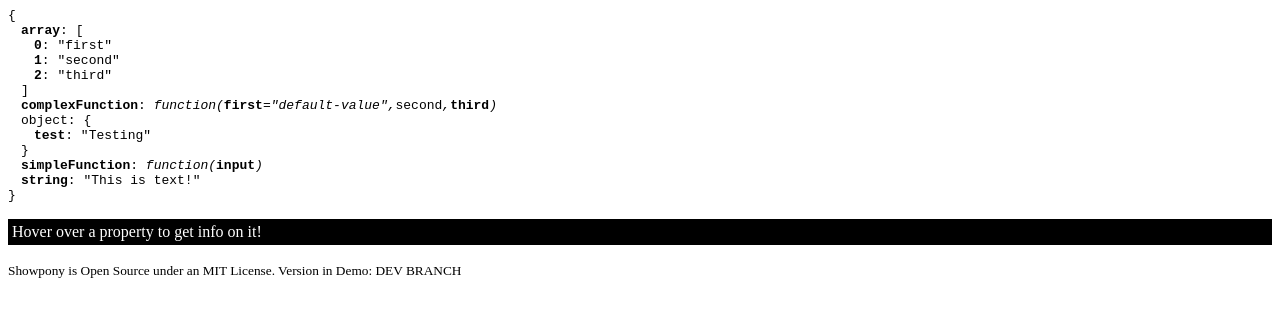
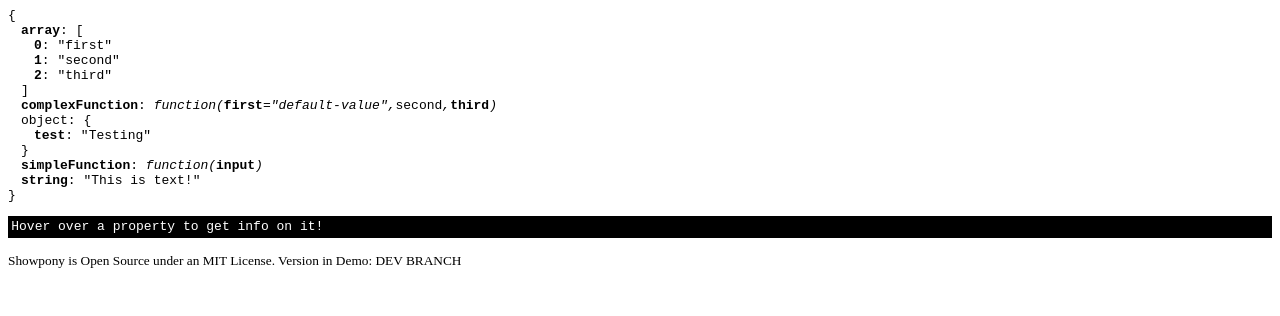
Before and after one commit to joshpowlison/objprint, a plain HTML site: page index.html in a window 1280 px wide. Drawn offline with Linux system fonts and the light colour scheme.

Commit message:
Add comments; make explanation font monospace

```diff
--- a/objprint/styles.css
+++ b/objprint/styles.css
@@ -9,17 +9,6 @@
 
 .objprint-name{
 	transition:background-color .1s,color .1s;
-}
-
-.objprint-study{
-	background-color:#000;
-	color:#fff;
-}
-
-.objprint-explanation{
-	background-color:#000;
-	color:#fff;
-	padding:.25em;
 }
 
 .objprint-number
@@ -37,6 +26,21 @@
 	font-style:normal;
 }
 
+
+/* The explanation, placed outside of the main text window */
+.objprint-explanation{
+	font-family:monospace;
+	background-color:#000;
+	color:#fff;
+	padding:.25em;
+}
+
+/* The currently selected item */
+.objprint-study{
+	background-color:#000;
+	color:#fff;
+}
+
 /* The design of elements you can select */
 .objprint-window [data-select="true"]{
 	font-weight:bold;
```
